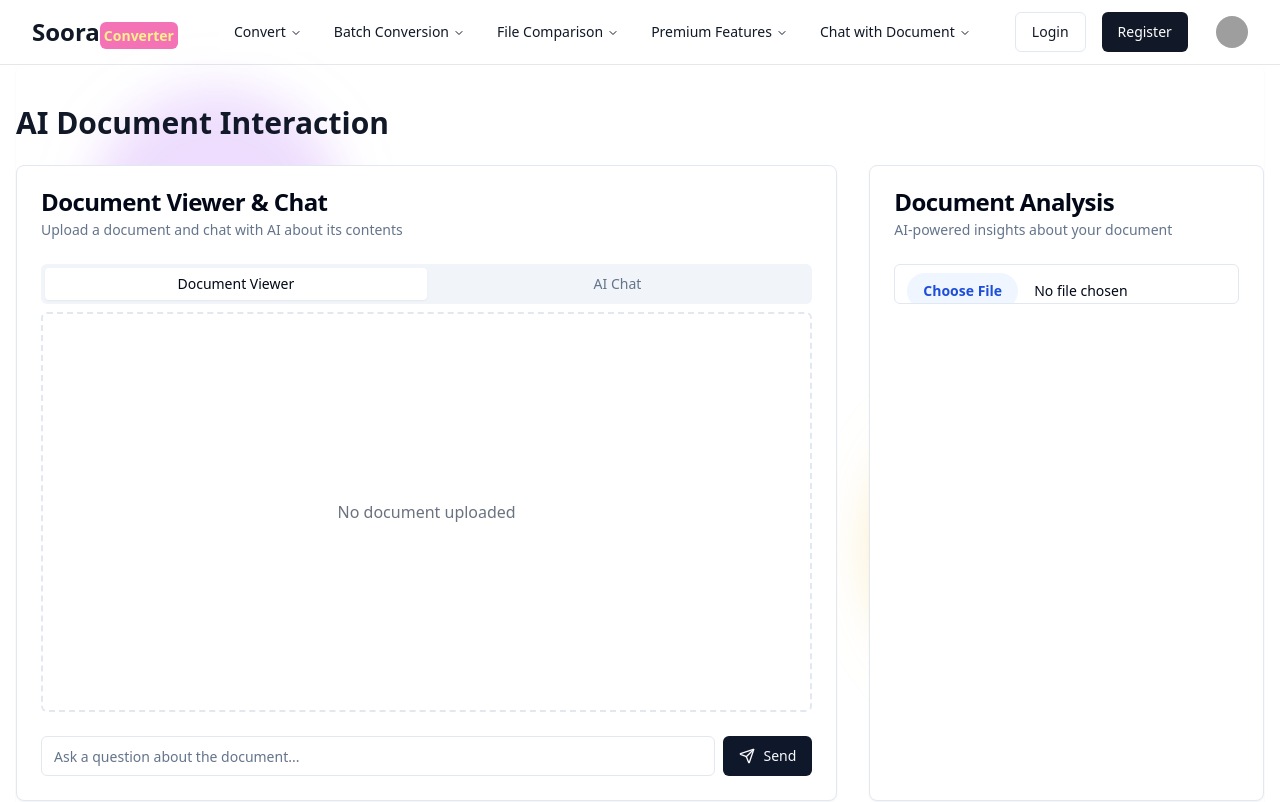
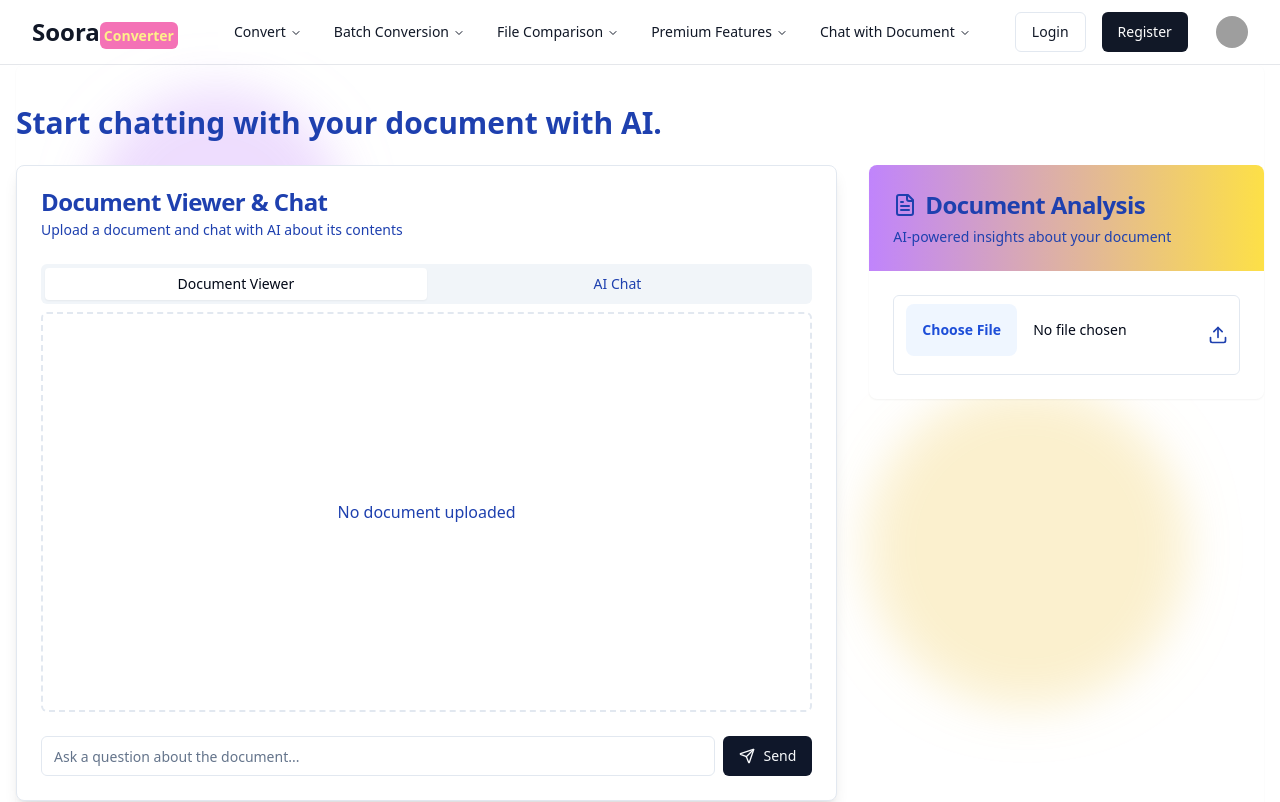
Before and after one commit to mddanish867/soora-conversion, a React (Vite) app: page /document-interaction in a window 1280 px wide. Shown: the top 802 px of the page. Built offline with nearby package versions, Linux system fonts and the light colour scheme; grey boxes are pictures that could not be loaded.

Commit message:
modified the AIDocumentation

```diff
--- a/src/pages/documents/AIDocumentInteraction .tsx
+++ b/src/pages/documents/AIDocumentInteraction .tsx
@@ -1,67 +1,81 @@
-import React, { useState } from 'react'
-import { motion } from 'framer-motion'
-import { Button } from "@/components/ui/button"
-import { Input } from "@/components/ui/input"
-import { ScrollArea } from "@/components/ui/scroll-area"
-import { Tabs, TabsContent, TabsList, TabsTrigger } from "@/components/ui/tabs"
-import { Card, CardContent, CardDescription, CardFooter, CardHeader, CardTitle } from "@/components/ui/card"
-import { Send } from 'lucide-react'
+import React, { useState } from "react";
+import { motion } from "framer-motion";
+import { Button } from "@/components/ui/button";
+import { Input } from "@/components/ui/input";
+import { ScrollArea } from "@/components/ui/scroll-area";
+import { Tabs, TabsContent, TabsList, TabsTrigger } from "@/components/ui/tabs";
+import {
+  Card,
+  CardContent,
+  CardDescription,
+  CardFooter,
+  CardHeader,
+  CardTitle,
+} from "@/components/ui/card";
+import { Send, FileText, Upload } from "lucide-react";
 
 interface Message {
-  id: number
-  sender: 'user' | 'ai'
-  text: string
-  timestamp: string
+  id: number;
+  sender: "user" | "ai";
+  text: string;
+  timestamp: string;
+}
+
+interface DocumentAnalysisItem {
+  key: string;
+  value: string;
 }
 
 const AIDocumentInteraction = () => {
-  const [file, setFile] = useState<File | null>(null)
-  const [messages, setMessages] = useState<Message[]>([])
-  const [input, setInput] = useState('')
-  const [documentContent, setDocumentContent] = useState('')
-  const [documentAnalysis, setDocumentAnalysis] = useState<{ key: string; value: string }[]>([])
+  const [file, setFile] = useState<File | null>(null);
+  const [messages, setMessages] = useState<Message[]>([]);
+  const [input, setInput] = useState("");
+  const [documentContent, setDocumentContent] = useState("");
+  const [documentAnalysis, setDocumentAnalysis] = useState<
+    DocumentAnalysisItem[]
+  >([]);
 
   const handleFileUpload = (event: React.ChangeEvent<HTMLInputElement>) => {
-    const uploadedFile = event.target.files?.[0]
+    const uploadedFile = event.target.files?.[0];
     if (uploadedFile) {
-      setFile(uploadedFile)
-      const reader = new FileReader()
+      setFile(uploadedFile);
+      const reader = new FileReader();
       reader.onload = (e) => {
-        const content = e.target?.result as string
-        setDocumentContent(content)
+        const content = e.target?.result as string;
+        setDocumentContent(content);
         setDocumentAnalysis([
-          { key: 'Document Type', value: 'Report' },
-          { key: 'Page Count', value: '5' },
-          { key: 'Main Topics', value: 'AI, Machine Learning, Data Analysis' },
-          { key: 'Sentiment', value: 'Positive' },
-          { key: 'Key Entities', value: 'OpenAI, Google, Microsoft' },
-        ])
+          { key: "Document Type", value: "Report" },
+          { key: "Page Count", value: "5" },
+          { key: "Main Topics", value: "AI, Machine Learning, Data Analysis" },
+          { key: "Sentiment", value: "Positive" },
+          { key: "Key Entities", value: "OpenAI, Google, Microsoft" },
+        ]);
+      };
+      reader.readAsText(uploadedFile);
     }
-      reader.readAsText(uploadedFile)
-    }
-  }
+  };
 
   const handleSendMessage = () => {
     if (input.trim()) {
       const newMessage: Message = {
         id: messages.length + 1,
-        sender: 'user',
+        sender: "user",
         text: input.trim(),
         timestamp: new Date().toLocaleTimeString(),
-      }
-      setMessages([...messages, newMessage])
-      setInput('')
+      };
+      setMessages([...messages, newMessage]);
+      setInput("");
       setTimeout(() => {
         const aiResponse: Message = {
           id: messages.length + 2,
-          sender: 'ai',
+          sender: "ai",
           text: `I've analyzed your question about "${input.trim()}". Based on the document, here's what I found...`,
           timestamp: new Date().toLocaleTimeString(),
+        };
+        setMessages((prevMessages) => [...prevMessages, aiResponse]);
+      }, 1000);
     }
-        setMessages((prevMessages) => [...prevMessages, aiResponse])
-      }, 1000)
-    }
-  }
+  };
 
   return (
     <div className="w-full mx-auto px-2 lg:px-4">
@@ -71,37 +85,64 @@ const AIDocumentInteraction = () => {
         animate={{ opacity: 1, y: 0 }}
         transition={{ duration: 0.5 }}
       >
-        <h2 className="text-3xl font-bold mb-6 text-gray-900">AI Document Interaction</h2>
+        <h2 className="text-3xl font-bold mb-6 text-blue-800">
+          Start chatting with your document with AI.
+        </h2>
         <div className="grid grid-cols-1 lg:grid-cols-3 gap-4 lg:gap-8">
-          <Card className="lg:col-span-2 w-full">
+          <Card className="lg:col-span-2 w-full overflow-hidden bg-white shadow-lg hover:shadow-xl transition-shadow duration-300">
             <CardHeader>
-              <CardTitle>Document Viewer & Chat</CardTitle>
-              <CardDescription>Upload a document and chat with AI about its contents</CardDescription>
+              <CardTitle className="text-blue-800">
+                Document Viewer & Chat
+              </CardTitle>
+              <CardDescription className="text-blue-800">
+                Upload a document and chat with AI about its contents
+              </CardDescription>
             </CardHeader>
             <CardContent>
               <Tabs defaultValue="viewer">
                 <TabsList className="grid w-full grid-cols-2">
-                  <TabsTrigger value="viewer">Document Viewer</TabsTrigger>
-                  <TabsTrigger value="chat">AI Chat</TabsTrigger>
+                  <TabsTrigger value="viewer" className="text-blue-800">
+                    Document Viewer
+                  </TabsTrigger>
+                  <TabsTrigger value="chat" className="text-blue-800">
+                    AI Chat
+                  </TabsTrigger>
                 </TabsList>
                 <TabsContent value="viewer">
                   {file ? (
                     <ScrollArea className="h-[400px] w-full rounded-md border p-4">
-                      <pre className="whitespace-pre-wrap">{documentContent}</pre>
+                      <pre className="whitespace-pre-wrap">
+                        {documentContent}
+                      </pre>
                     </ScrollArea>
                   ) : (
                     <div className="flex items-center justify-center h-[400px] border-2 border-dashed rounded-md">
-                      <p className="text-gray-500">No document uploaded</p>
+                      <p className="text-blue-800">No document uploaded</p>
                     </div>
                   )}
                 </TabsContent>
                 <TabsContent value="chat">
                   <ScrollArea className="h-[400px] w-full rounded-md border p-4">
                     {messages.map((message) => (
-                      <div key={message.id} className={`flex ${message.sender === 'user' ? 'justify-end' : 'justify-start'} mb-4`}>
-                        <div className={`max-w-[70%] p-3 rounded-lg ${message.sender === 'user' ? 'bg-blue-100' : 'bg-gray-100'}`}>
+                      <div
+                        key={message.id}
+                        className={`flex ${
+                          message.sender === "user"
+                            ? "justify-end"
+                            : "justify-start"
+                        } mb-4`}
+                      >
+                        <div
+                          className={`max-w-[70%] p-3 rounded-lg ${
+                            message.sender === "user"
+                              ? "bg-blue-100"
+                              : "bg-gray-100"
+                          }`}
+                        >
                           <p className="text-sm">{message.text}</p>
-                          <p className="text-xs text-gray-500 mt-1">{message.timestamp}</p>
+                          <p className="text-xs text-gray-500 mt-1">
+                            {message.timestamp}
+                          </p>
                         </div>
                       </div>
                     ))}
@@ -116,7 +157,7 @@ const AIDocumentInteraction = () => {
                   placeholder="Ask a question about the document..."
                   value={input}
                   onChange={(e) => setInput(e.target.value)}
-                  onKeyPress={(e) => e.key === 'Enter' && handleSendMessage()}
+                  onKeyPress={(e) => e.key === "Enter" && handleSendMessage()}
                 />
                 <Button onClick={handleSendMessage}>
                   <Send className="h-4 w-4 mr-2" />
@@ -125,46 +166,78 @@ const AIDocumentInteraction = () => {
               </div>
             </CardFooter>
           </Card>
-          <Card className="w-full">
-            <CardHeader>
-              <CardTitle>Document Analysis</CardTitle>
-              <CardDescription>AI-powered insights about your document</CardDescription>
+          <motion.div
+            initial={{ opacity: 0, y: 20 }}
+            animate={{ opacity: 1, y: 0 }}
+            transition={{ duration: 0.5 }}
+          >
+            <Card className="w-full overflow-hidden bg-white border-none transition-shadow duration-300">
+              <CardHeader className="bg-gradient-to-r from-purple-400 to-yellow-300 text-white">
+                <CardTitle className="text-2xl font-bold flex items-center text-blue-800">
+                  <FileText className="mr-2 h-6 w-6" />
+                  Document Analysis
+                </CardTitle>
+                <CardDescription className="text-blue-800">
+                  AI-powered insights about your document
+                </CardDescription>
               </CardHeader>
-            <CardContent>
-              <div className="space-y-4">
-                <div>
+              <CardContent className="p-6">
+                <div className="space-y-6">
+                  <div className="relative">
                     <Input
                       type="file"
                       onChange={handleFileUpload}
-                    className="file:mr-4 file:py-2 file:px-4 file:rounded-full file:border-0 file:text-sm file:font-semibold file:bg-blue-50 file:text-blue-700 hover:file:bg-blue-100"
+                      className="file:mr-4 h-20 file:py-4 file:px-4 file:rounded-lg file:border-0 file:text-sm file:font-semibold file:bg-blue-50 file:text-blue-700 hover:file:bg-blue-100 transition-colors duration-200"
                     />
+                    <div className="absolute inset-y-0 right-0 flex items-center pr-3 pointer-events-none">
+                      <Upload className="h-5 w-5 text-blue-800" />
+                    </div>
                   </div>
                   {file && (
-                  <>
-                    <div>
-                      <h4 className="font-semibold mb-2">Uploaded File</h4>
+                    <motion.div
+                      initial={{ opacity: 0, y: 20 }}
+                      animate={{ opacity: 1, y: 0 }}
+                      transition={{ duration: 0.5 }}
+                    >
+                      <div className="bg-blue-50 rounded-lg p-4 mb-4">
+                        <h4 className="font-semibold mb-2 text-blue-700">
+                          Uploaded File
+                        </h4>
                         <p className="text-sm text-gray-600">{file.name}</p>
                       </div>
-                    <div>
-                      <h4 className="font-semibold mb-2">AI Analysis</h4>
-                      <ul className="space-y-2">
+                      <div className="bg-gray-50 rounded-lg p-4">
+                        <h4 className="font-semibold mb-4 text-gray-700">
+                          AI Analysis
+                        </h4>
+                        <ul className="space-y-3">
                           {documentAnalysis.map((item, index) => (
-                          <li key={index} className="flex justify-between text-sm">
-                            <span className="font-medium">{item.key}:</span>
-                            <span className="text-gray-600">{item.value}</span>
-                          </li>
+                            <motion.li
+                              key={index}
+                              className="flex justify-between text-sm bg-white p-3 rounded-md shadow-sm"
+                              initial={{ opacity: 0, x: -20 }}
+                              animate={{ opacity: 1, x: 0 }}
+                              transition={{ duration: 0.3, delay: index * 0.1 }}
+                            >
+                              <span className="font-medium text-gray-700">
+                                {item.key}:
+                              </span>
+                              <span className="text-gray-600">
+                                {item.value}
+                              </span>
+                            </motion.li>
                           ))}
                         </ul>
                       </div>
-                  </>
+                    </motion.div>
                   )}
                 </div>
               </CardContent>
             </Card>
+          </motion.div>
         </div>
       </motion.div>
     </div>
-  )
-}
+  );
+};
 
-export default AIDocumentInteraction
+export default AIDocumentInteraction;
```
Lines whose indentation alone changed are shown as unchanged.
